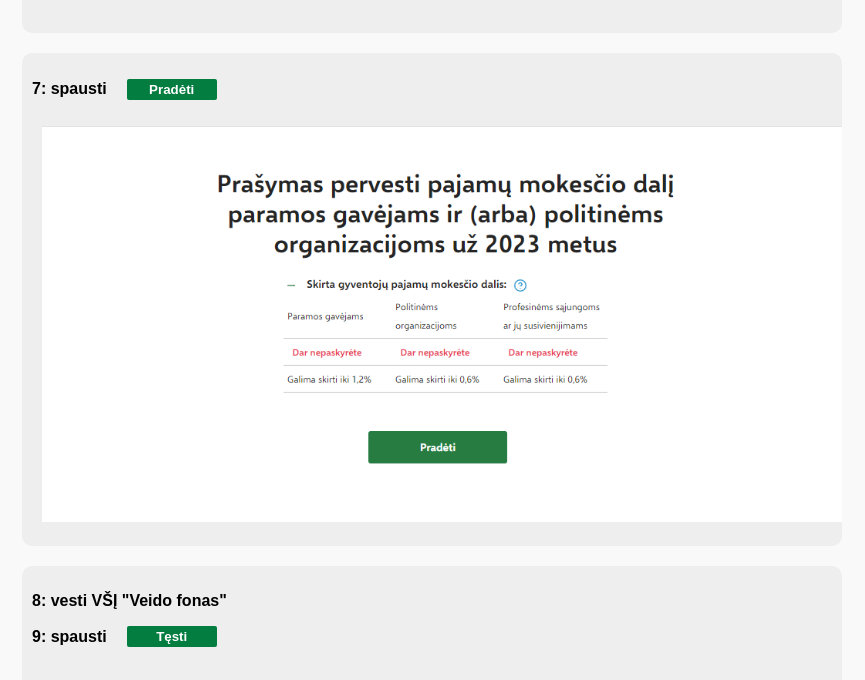
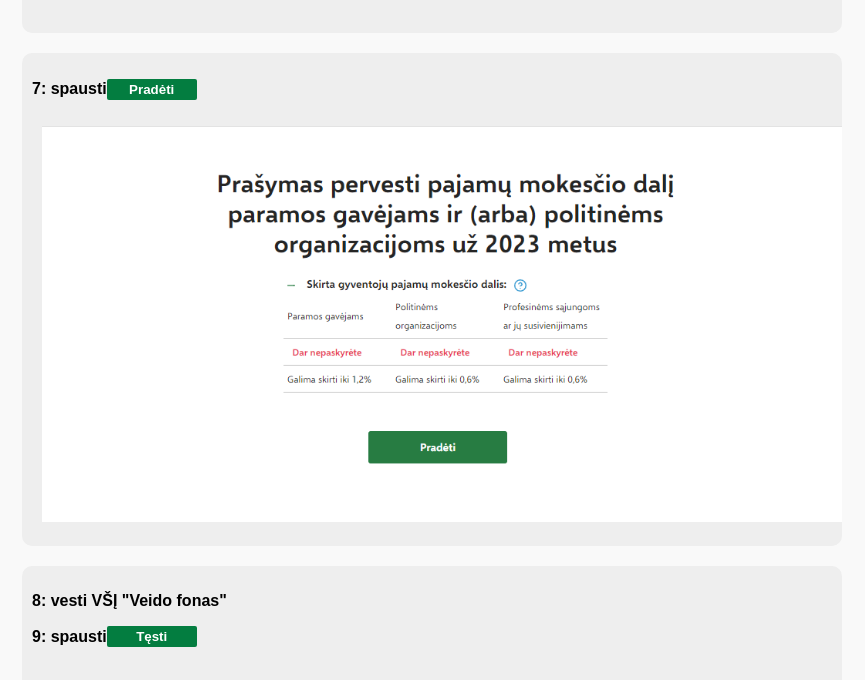
Before and after one commit to petraskov/Veido-Fondas-GPM-instrukcija, a plain HTML site: page index.html in a window 1280 px wide. Shown: the part 1661-2341 px from the top of the page, without its empty margins (208-1073 px from the left). Drawn offline with Linux system fonts and the light colour scheme.

Commit message:
Update styles.css

```diff
--- a/styles.css
+++ b/styles.css
@@ -61,8 +61,8 @@ p {
 .instruction-step img {
     margin-right: 10px;
 }
-.mr-20px {
-    margin-left: 20px!important;
+.mr-10px {
+    margin-left: 10px!important;
 
 }
 .btn.green-button {
```
